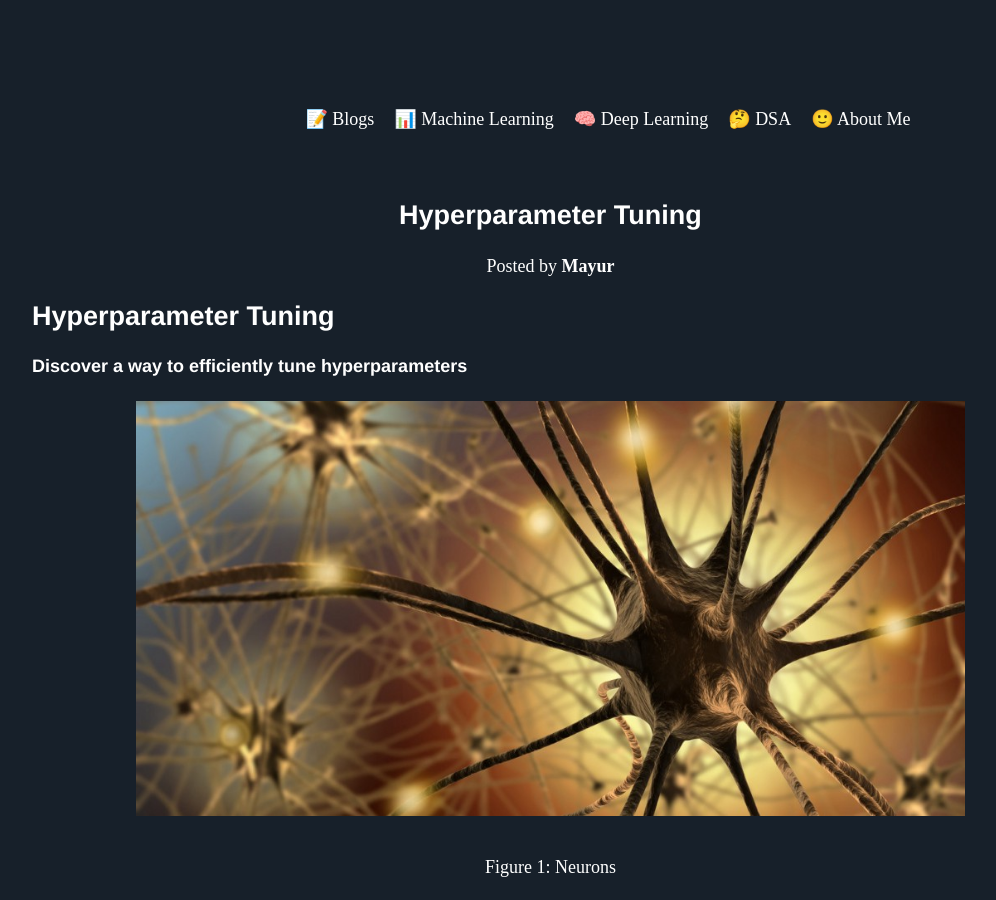
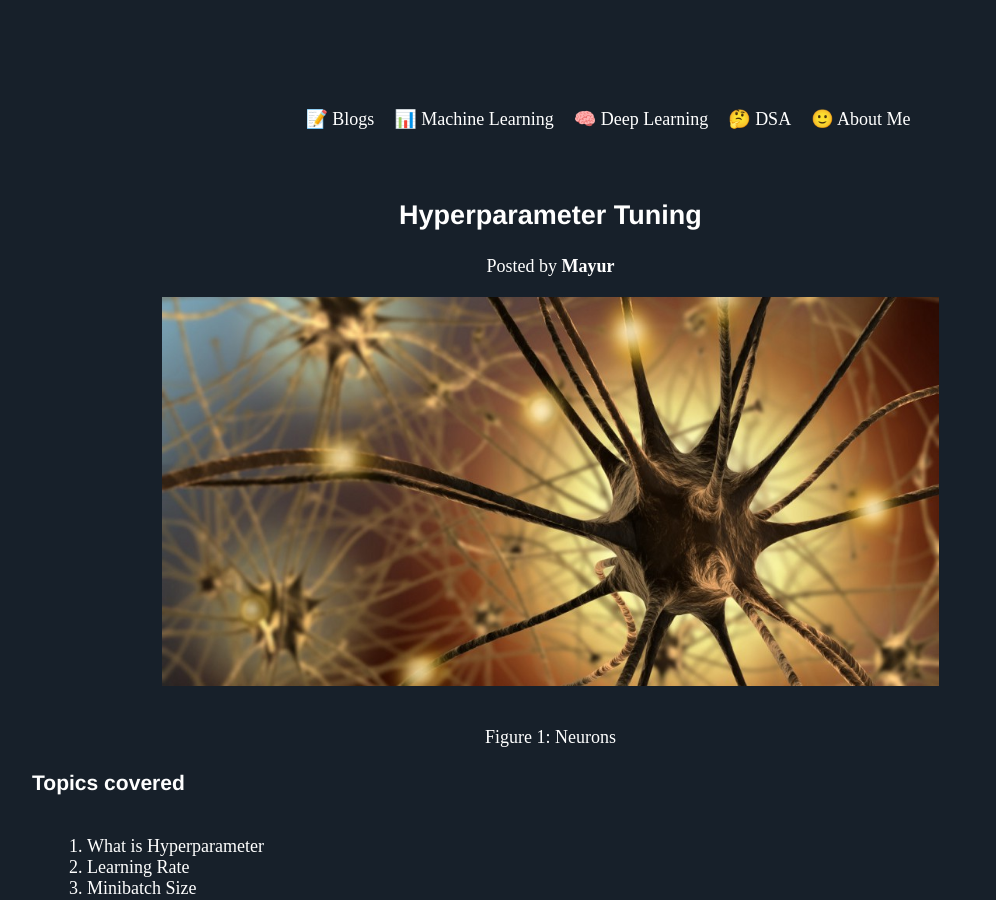
Before and after one commit to Mayurji/mayurji.github.io, a Jekyll site: the page built from _posts/2020-08-06-Hyperparameter.md, in a window 1280 px wide and 900 px high. Shown: the whole window, without its empty margins (32-1028 px from the left). Built offline with Jekyll 4.4.1, drawn with Linux system fonts in a browser that asks for light colours; nearby versions of some CDN libraries; comment, search, counter and statistics services are not loaded.

Commit message:
Update 2020-08-06-Hyperparameter.md

```diff
--- a/_posts/2020-08-06-Hyperparameter.md
+++ b/_posts/2020-08-06-Hyperparameter.md
@@ -7,11 +7,8 @@
 date:   2020-08-06 13:43:52 +0530
 ---
 
-## Hyperparameter Tuning
-#### Discover a way to efficiently tune hyperparameters
-
 <center>
-<img src="{{site.url}}/assets/images/Hyperparameter/hyperparameter.jpg" style="zoom: 5%; background-color:#DCDCDC;"  width="80%" height=auto/><br>
+<img src="{{site.url}}/assets/images/Hyperparameter/hyperparameter.jpg" style="zoom: 5%; background-color:#DCDCDC;"  width="75%" height=auto/><br>
 <p>Figure 1: Neurons</p>
 </center>
 
```
